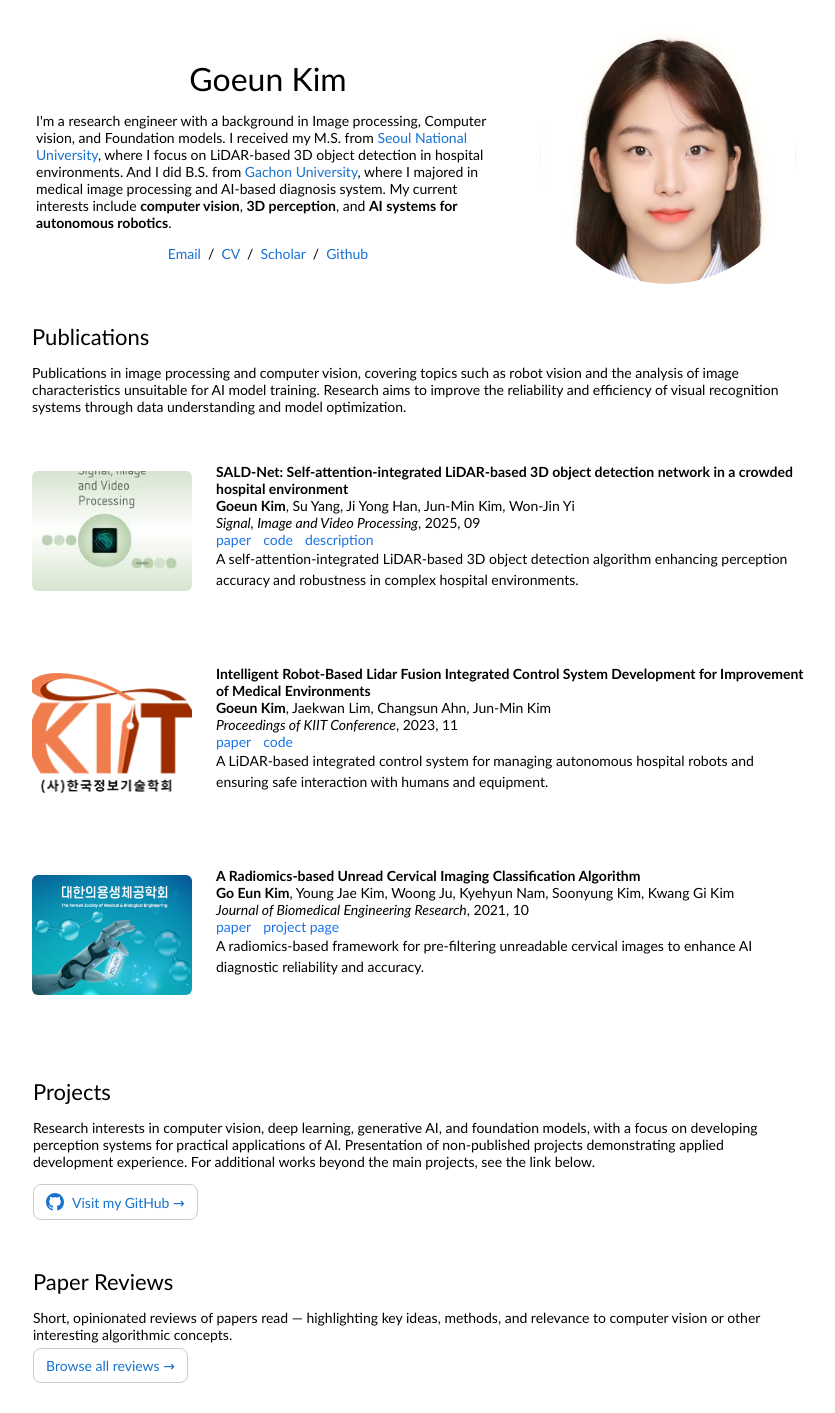
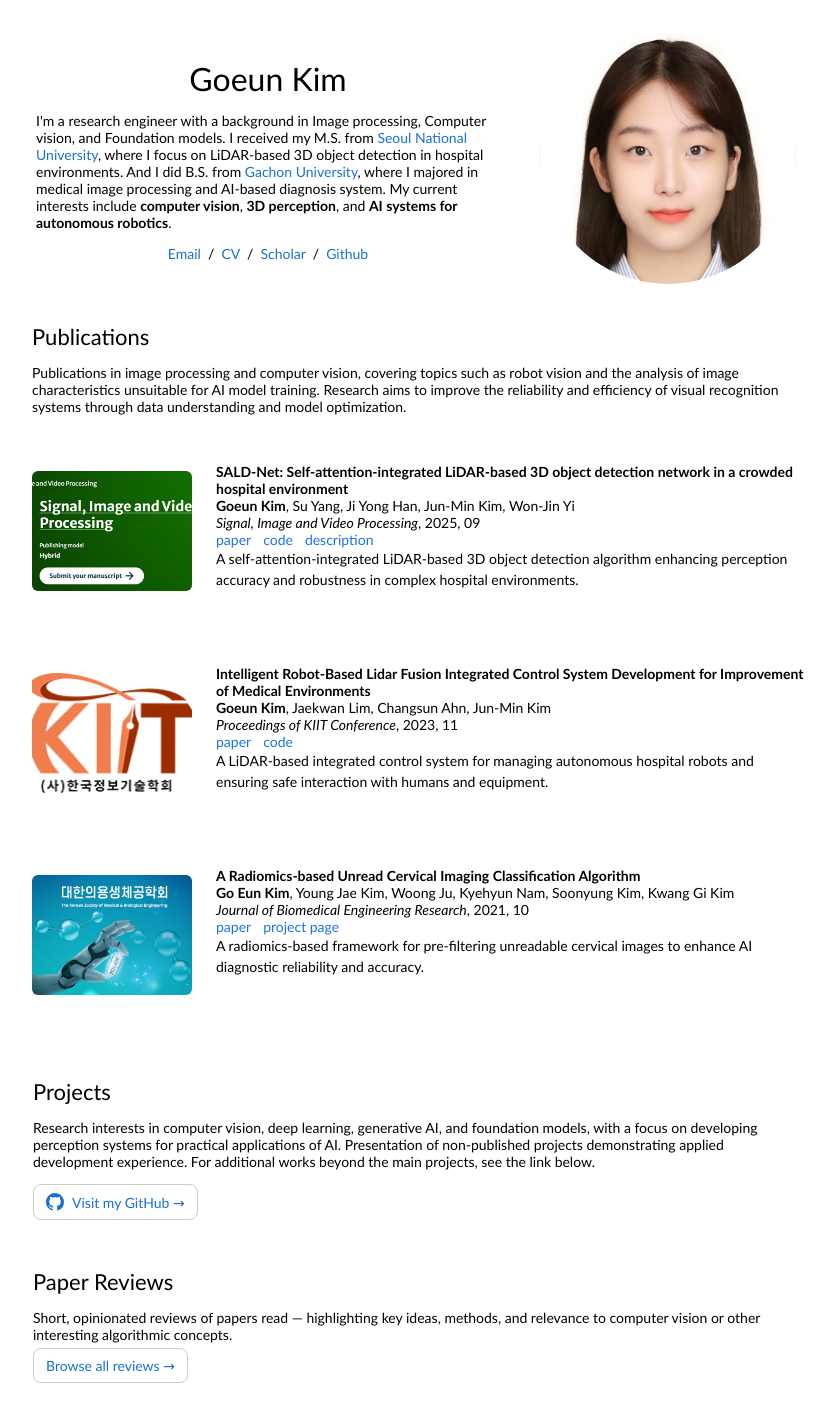
Before and after one commit to Groovy52/Groovy52.github.io, a Jekyll site: the page built from index.html, in a window 1280 px wide. Shown: the whole page, without its empty margins (224-1059 px from the left). Built offline with Jekyll 4.4.1, drawn with Linux system fonts in a browser that asks for light colours.

Commit message:
Replace SIVP_logo.jpg with SIVP_logo.png

```diff
--- a/index.html
+++ b/index.html
@@ -54,7 +54,7 @@
 	  <!-- 왼쪽 이미지 -->
 	  <td class="thumb" style="padding:16px;width:20%;">
         <div class="one">
-          <img src='images/SIVP_logo.jpg' width="160" alt="SALD-Net thumbnail">
+          <img src='images/SIVP_logo.png' width="160" alt="SALD-Net thumbnail">
         </div>
       </td>
 
```
